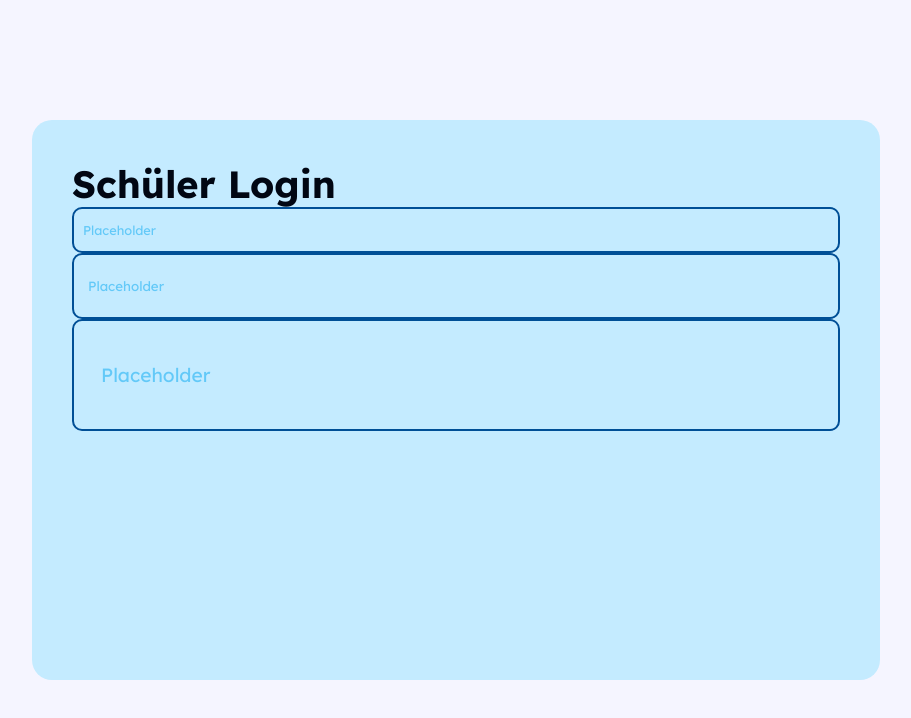
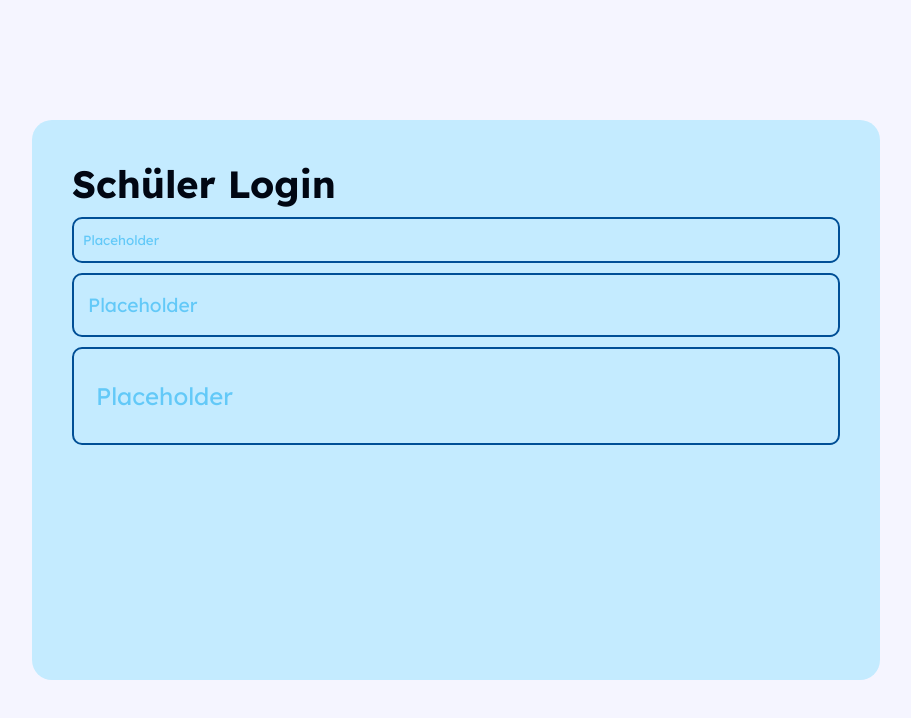
Before and after one commit to flavianz/eduLounge-Web, a React (Create React App) app: page /studentLogin in a window 1280 px wide. Shown: the top 718 px of the page, without its empty margins (184-1095 px from the left). Built offline with nearby package versions, Linux system fonts and the light colour scheme.

Commit message:
Remodel inputs, Add hiding & showing password functionality

```diff
--- a/src/components/StyledTextInput/StyledTextInput.css
+++ b/src/components/StyledTextInput/StyledTextInput.css
@@ -18,21 +18,25 @@
     outline: none;
 }
 
-.styledTextInputSizemedium {
+.styledTextInputSize-medium {
+    margin: 15px 10px;
+    font-size: 1.2em;
+}
+.styledTextInputSize-large {
     margin: 20px 10px;
-}
-.styledTextInputSizelarge {
-    margin: 30px 15px;
-    font-size: 1.2em;
+    font-size: 1.5em;
     padding: 10px;
 }
-.styledTextInputSizesmall {
+.styledTextInputSize-small {
     margin: 10px 5px;
-    font-size: 0.8em;
 }
 
 .styledTextInputContainer {
     overflow: hidden;
+    margin: 10px 0;
+    flex-direction: row;
+    display: flex;
+    align-items: center;
 }
 
 .styledTextInputContainerBorder {
@@ -41,3 +45,11 @@
     border-color: var(--accent);
     border-style: solid;
 }
+.styledInputPasswordChanger {
+    height: 40px;
+    width: 35px;
+    margin: 0 20px;
+}
+.styledInputPasswordChanger:hover {
+    cursor: pointer;
+}
--- a/src/components/StyledTextInput/StyledTextInput.tsx
+++ b/src/components/StyledTextInput/StyledTextInput.tsx
@@ -1,4 +1,6 @@
 import "./StyledTextInput.css";
+import {useState} from "react";
+import SVGIcon from "../../assets/images/svg/svg";
 
 export default function StyledTextInput({
     size = "medium",
@@ -15,6 +17,7 @@ export default function StyledTextInput({
     onChange: (result: string) => void;
     password?: boolean;
 }) {
+    const[passwordVisible, setPasswordVisible] = useState(false)
     return (
         <div
             className={
@@ -25,10 +28,13 @@ export default function StyledTextInput({
             <input
                 placeholder={placeholder}
                 value={value}
-                type={password ? "password" : "text"}
-                className={"styledInputInput styledTextInputSize" + size}
+                type={password && !passwordVisible? "password" : "text"}
+                className={"styledInputInput styledTextInputSize-" + size}
                 onChange={(result) => onChange(result.target.value)}
             ></input>
+            {password && <div onClick={() => setPasswordVisible(!passwordVisible)}>
+                <SVGIcon id={passwordVisible ? "hide-password" : "show-password"} className={"styledInputPasswordChanger"}></SVGIcon>
+            </div>}
         </div>
     );
 }
```
